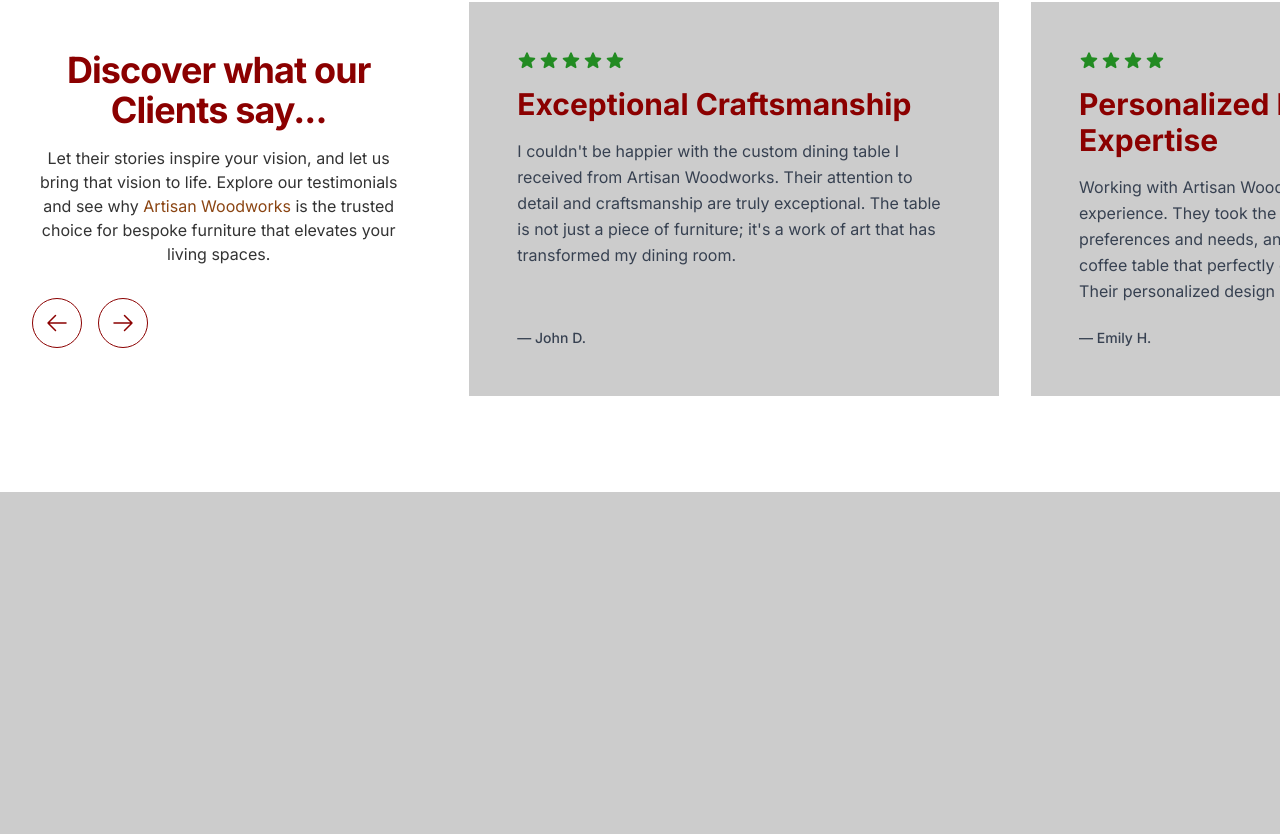
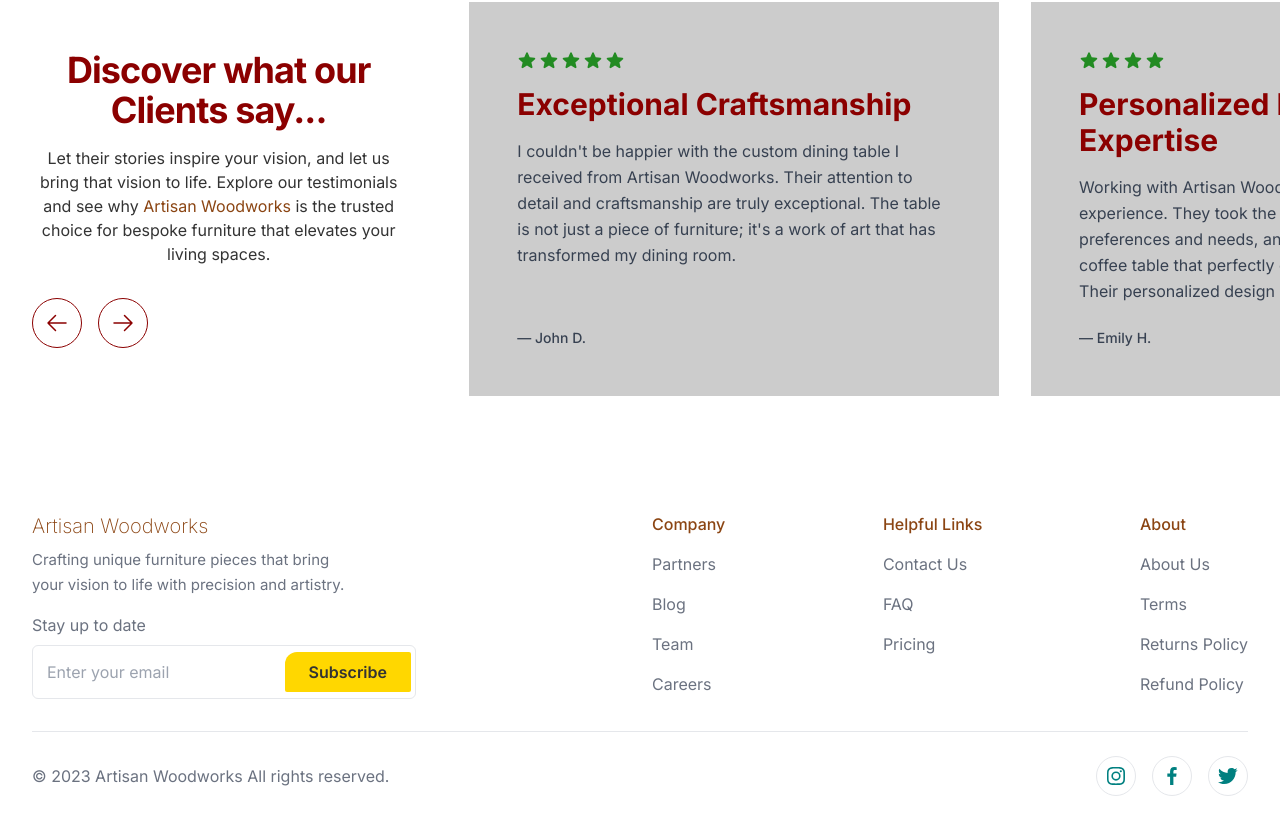
Before and after one commit to naufalzs/artisan-woodworks, a Next.js app: page / in a window 1280 px wide. Shown: the part 5234-6068 px from the top of the page. Before the commit the page ends 5726 px from the top, so only its background shows below. Built offline with nearby package versions, Linux system fonts and the light colour scheme.

Commit message:
feat: add footer section

```diff
--- /dev/null
+++ b/app/_components/Footers.js
@@ -0,0 +1,85 @@
+"use client";
+import React from "react";
+import { BiLogoInstagram, BiLogoFacebook, BiLogoTwitter } from "react-icons/bi";
+
+import data from "../_json/config.json";
+
+export default function Footers() {
+  const { footer } = data;
+
+  return (
+    <footer className="bg-white">
+      <div className="text-gray-500 bg-white px-4 py-5 max-w-screen-xl mx-auto md:px-8">
+        <div className="gap-6 justify-between md:flex">
+          <div className="flex-1">
+            <div className="max-w-xs">
+              <div className="font-extralight text-primary text-xl">
+                Artisan Woodworks
+              </div>
+              <p className="leading-relaxed mt-2 text-[15px]">
+                Crafting unique furniture pieces that bring your vision to life
+                with precision and artistry.
+              </p>
+            </div>
+            <form onSubmit={(e) => e.preventDefault()}>
+              <label className="block pt-4 pb-2">Stay up to date</label>
+              <div className="max-w-sm flex items-center border rounded-md p-1">
+                <input
+                  type="email"
+                  placeholder="Enter your email"
+                  className="w-full p-2.5 outline-none"
+                />
+                <button className="py-2 px-6 rounded-sm rounded-tl-xl bg-highlight text-text font-semibold hover:bg-yellow-300">
+                  Subscribe
+                </button>
+              </div>
+            </form>
+          </div>
+          <div className="flex-1 mt-10 space-y-6 items-start justify-between sm:flex md:space-y-0 md:mt-0">
+            {footer.navList.map((navGroup, idx) => (
+              <ul className="space-y-4" key={idx}>
+                <h4 className="text-primary font-medium">{navGroup.label}</h4>
+                {navGroup.items.map((nav, idx) => (
+                  <li key={idx}>
+                    <a
+                      href={nav.href}
+                      className="hover:underline hover:text-hover cursor-pointer"
+                    >
+                      {nav.name}
+                    </a>
+                  </li>
+                ))}
+              </ul>
+            ))}
+          </div>
+        </div>
+        <div className="mt-8 py-6 border-t items-center justify-between sm:flex">
+          <div className="mt-4 sm:mt-0">
+            &copy; 2023 Artisan Woodworks All rights reserved.
+          </div>
+          <div className="mt-6 sm:mt-0">
+            <ul className="flex items-center space-x-4">
+              <li className="w-10 h-10 border rounded-full flex items-center justify-center">
+                <a href="#">
+                  <BiLogoInstagram className="w-6 h-6 text-hover" />
+                </a>
+              </li>
+
+              <li className="w-10 h-10 border rounded-full flex items-center justify-center">
+                <a href="#">
+                  <BiLogoFacebook className="w-6 h-6 text-hover" />
+                </a>
+              </li>
+
+              <li className="w-10 h-10 border rounded-full flex items-center justify-center">
+                <a href="#">
+                  <BiLogoTwitter className="w-6 h-6 text-hover" />
+                </a>
+              </li>
+            </ul>
+          </div>
+        </div>
+      </div>
+    </footer>
+  );
+}
--- a/app/_json/config.json
+++ b/app/_json/config.json
@@ -133,5 +133,70 @@
       "testimony": "I had a tight deadline for furnishing my new home, and Artisan Woodworks delivered in every aspect. Their professionalism and ability to meet deadlines were impressive. The custom bedroom set they created is not only beautiful but also functional.",
       "rating": 4
     }
-  ]
+  ],
+  "footer": {
+    "brand": "Artisan Woodworks",
+    "tagline": "Crafting unique furniture pieces that bring your vision to life with precision and artistry.",
+    "navList": [
+      {
+        "label": "Company",
+        "items": [
+          {
+            "href": null,
+            "name": "Partners"
+          },
+          {
+            "href": null,
+            "name": "Blog"
+          },
+          {
+            "href": null,
+            "name": "Team"
+          },
+          {
+            "href": null,
+            "name": "Careers"
+          }
+        ]
+      },
+      {
+        "label": "Helpful Links",
+        "items": [
+          {
+            "href": null,
+            "name": "Contact Us"
+          },
+          {
+            "href": null,
+            "name": "FAQ"
+          },
+          {
+            "href": null,
+            "name": "Pricing"
+          }
+        ]
+      },
+      {
+        "label": "About",
+        "items": [
+          {
+            "href": null,
+            "name": "About Us"
+          },
+          {
+            "href": null,
+            "name": "Terms"
+          },
+          {
+            "href": null,
+            "name": "Returns Policy"
+          },
+          {
+            "href": null,
+            "name": "Refund Policy"
+          }
+        ]
+      }
+    ]
+  }
 }
--- a/app/layout.js
+++ b/app/layout.js
@@ -2,6 +2,7 @@ import "./globals.css";
 import { Inter } from "next/font/google";
 
 import Header from "./_components/Header";
+import Footers from "./_components/Footers";
 
 const inter = Inter({ subsets: ["latin"] });
 
@@ -13,9 +14,13 @@ export const metadata = {
 export default function RootLayout({ children }) {
   return (
     <html lang="en">
-      <body suppressHydrationWarning={true} className={`${inter.className} bg-base text-text`}>
+      <body
+        suppressHydrationWarning={true}
+        className={`${inter.className} bg-base text-text`}
+      >
         <Header />
         {children}
+        <Footers />
       </body>
     </html>
   );
--- a/package.json
+++ b/package.json
@@ -19,6 +19,7 @@
     "postcss": "8.4.29",
     "react": "18.2.0",
     "react-dom": "18.2.0",
+    "react-icons": "^4.11.0",
     "react-slick": "^0.29.0",
     "slick-carousel": "^1.8.1",
     "tailwindcss": "3.3.3"
```
Also changed, not shown: 1 other file (tests, documents, lock files or other folders).
